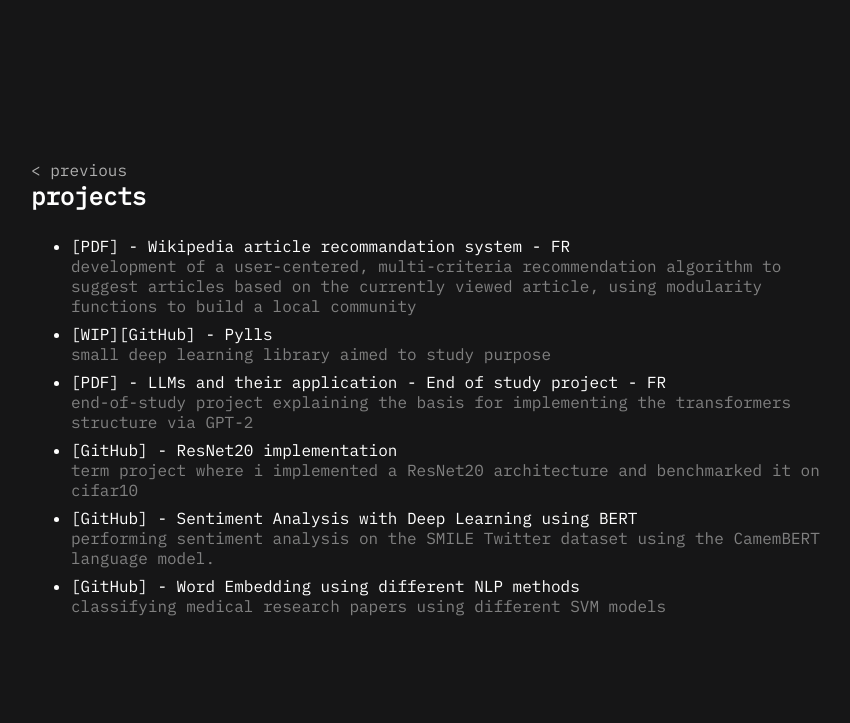
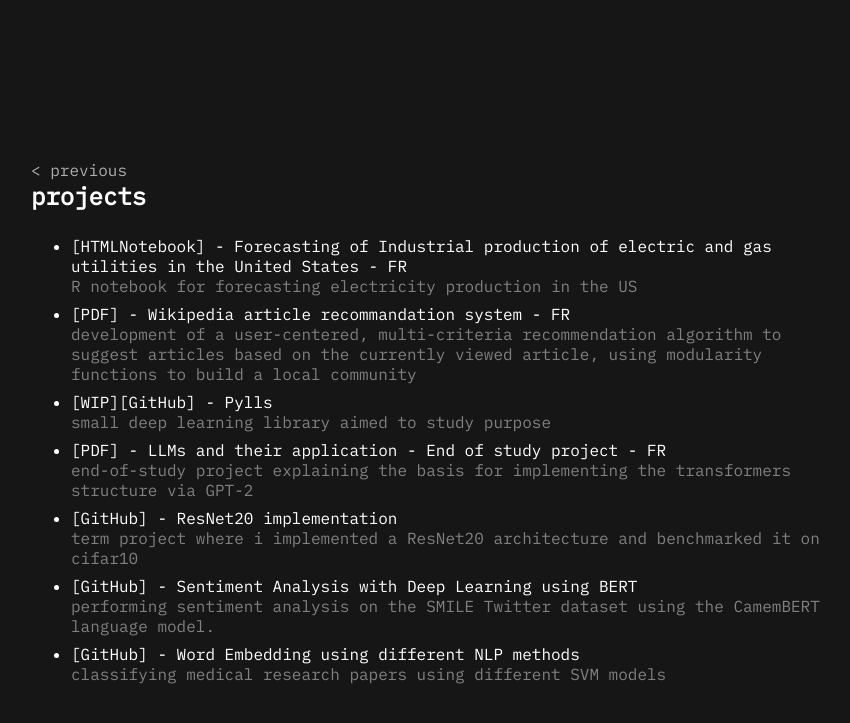
Before and after one commit to tayheau/tayheau.github.io, a Jekyll site: the page projects.html, which Jekyll copies as it is, in a window 1280 px wide. Shown: the top 723 px of the page, without its empty margins (209-1059 px from the left). Built offline with Jekyll 4.4.1, drawn with Linux system fonts in a browser that asks for light colours.

Commit message:
Update projects.html

```diff
--- a/projects.html
+++ b/projects.html
@@ -73,6 +73,12 @@
                 <ul>
                     <li>
                         <div>
+                            <a href="https://tayheau.github.io/pdfs/electricity_forecasting.html">[HTMLNotebook] - Forecasting of Industrial production of electric and gas utilities in the United States - FR </a>
+                            <span>R notebook for forecasting electricity production in the US</span>
+                        </div>
+                    </li>
+                    <li>
+                        <div>
                             <a href="https://tayheau.github.io/pdfs/ARS_wikipedia.pdf">[PDF] - Wikipedia article recommandation system - FR</a>
                             <span>development of a user-centered, multi-criteria recommendation algorithm to suggest articles based on the currently viewed article, using modularity functions to build a local community</span>
                         </div>
```
